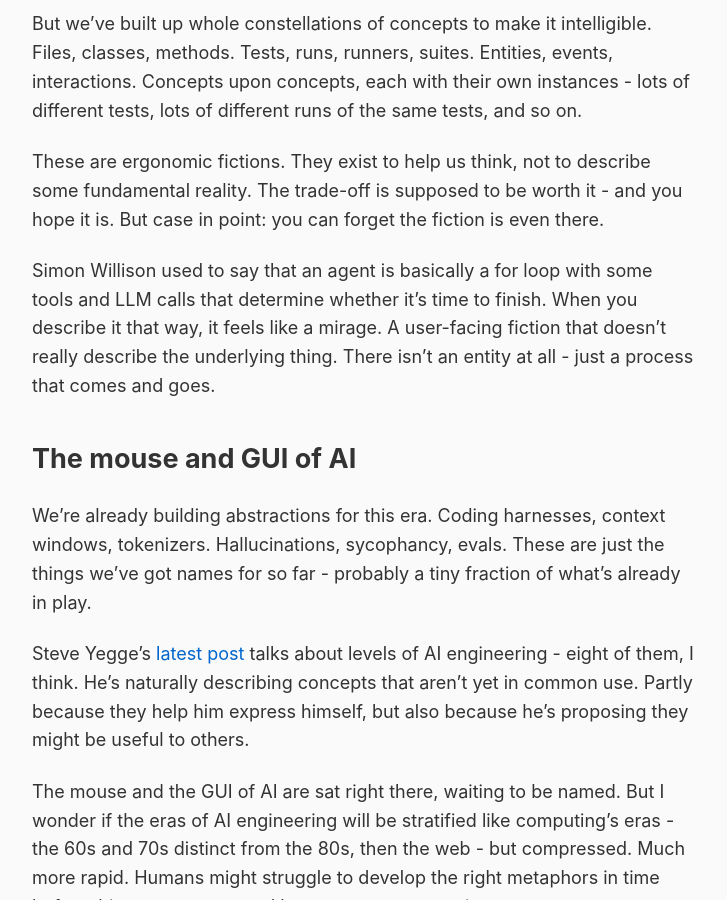
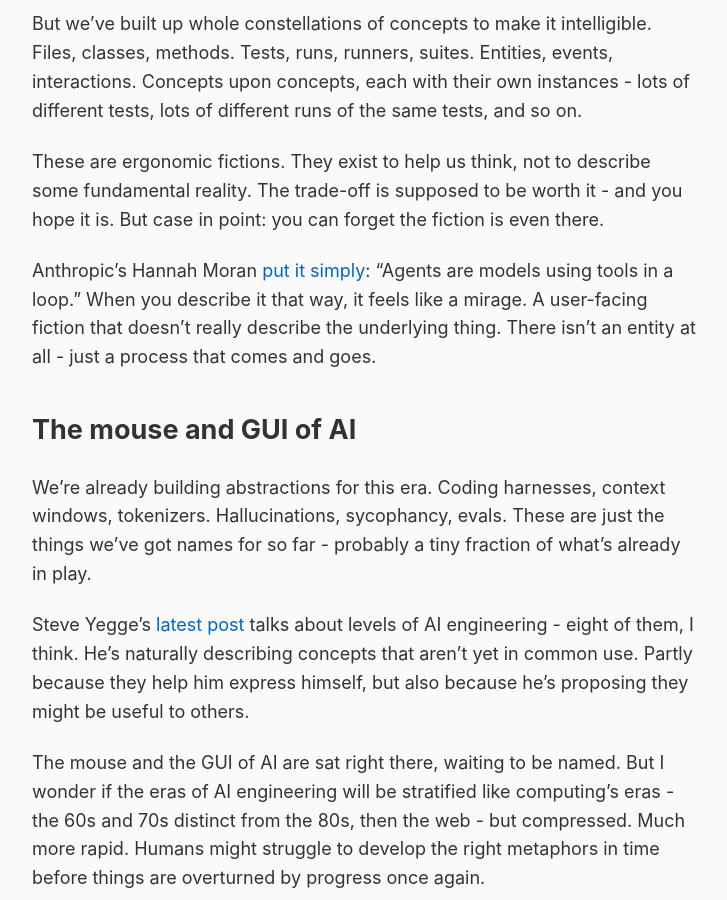
Before and after one commit to rob137/rob137.github.io, a Jekyll site: the page built from _posts/2026-01-05-tunnel-vision.md, in a window 1280 px wide and 900 px high, scrolled down 1082 px. Shown: the whole window, without its empty margins (275-1002 px from the left). Built offline with Jekyll 4.4.1, drawn with Linux system fonts in a browser that asks for light colours.

Commit message:
Fix agent quote attribution to Hannah Moran

```diff
--- a/_posts/2026-01-05-tunnel-vision.md
+++ b/_posts/2026-01-05-tunnel-vision.md
@@ -26,7 +26,7 @@
 
 These are ergonomic fictions. They exist to help us think, not to describe some fundamental reality. The trade-off is supposed to be worth it - and you hope it is. But case in point: you can forget the fiction is even there.
 
-Simon Willison used to say that an agent is basically a for loop with some tools and LLM calls that determine whether it's time to finish. When you describe it that way, it feels like a mirage. A user-facing fiction that doesn't really describe the underlying thing. There isn't an entity at all - just a process that comes and goes.
+Anthropic's Hannah Moran [put it simply](https://simonwillison.net/2025/May/22/tools-in-a-loop/): "Agents are models using tools in a loop." When you describe it that way, it feels like a mirage. A user-facing fiction that doesn't really describe the underlying thing. There isn't an entity at all - just a process that comes and goes.
 
 ## The mouse and GUI of AI
 
```
